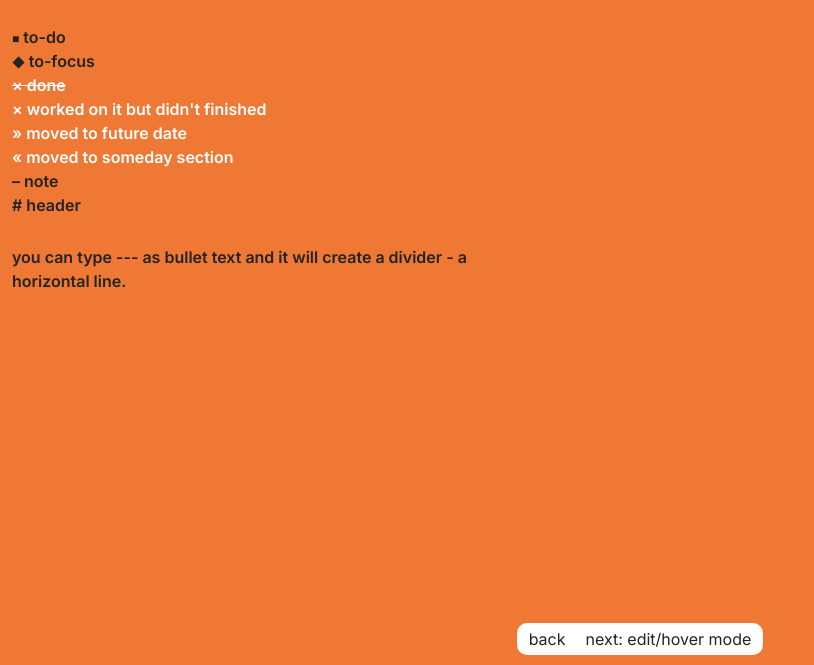
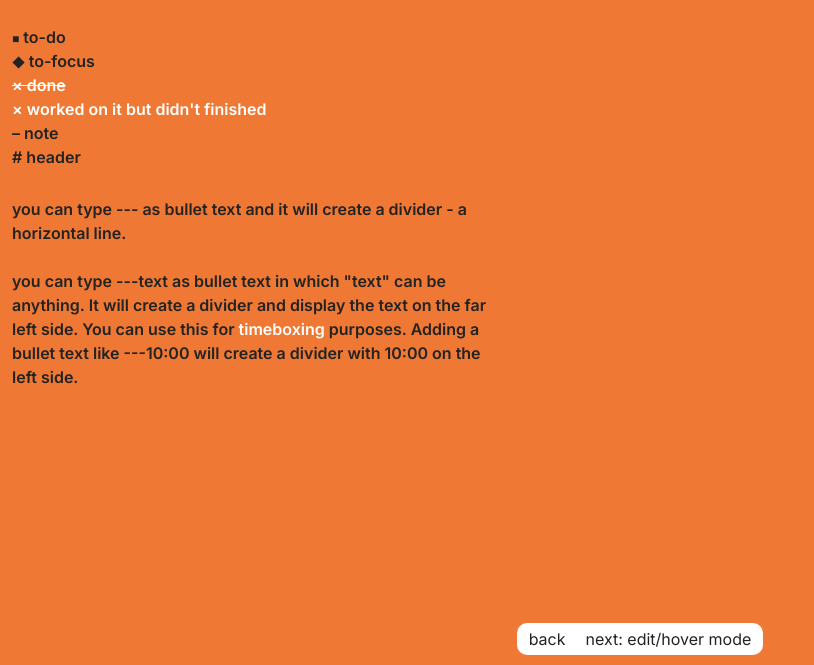
Before and after one commit to kemaltekce/calendle-website, a website built with Vite: page pages/bullets.html in a window 1280 px wide. Shown: the part 135-800 px from the top of the page, without its empty margins (0-814 px from the left). Built offline with nearby package versions, Linux system fonts and the light colour scheme.

Commit message:
update version. update bullet feature.

```diff
--- a/index.html
+++ b/index.html
@@ -192,7 +192,7 @@
         available for MacOS.
       </div>
       <a
-        href="https://github.com/kemaltekce/calendle/releases/download/v0.3.0/calendle-0.3.0-arm64.dmg"
+        href="https://github.com/kemaltekce/calendle/releases/download/v0.4.0/calendle-0.4.0-arm64.dmg"
         class="font-extrabold border-[#232323] border-[7px] flex items-center mt-5 hover:bg-[#232323] hover:text-[#ffffff]"
       >
         <div class="grow border-r-[7px] border-[#232323] pl-3">download</div>
--- a/pages/bullets.html
+++ b/pages/bullets.html
@@ -31,14 +31,23 @@
         <div class="text-[#ffffff]">
           &#215; worked on it but didn't finished
         </div>
-        <div class="text-[#ffffff]">&#xbb; moved to future date</div>
-        <div class="text-[#ffffff]">&#xab; moved to someday section</div>
+        <!-- <div class="text-[#ffffff]">&#xbb; moved to future date</div> -->
+        <!-- <div class="text-[#ffffff]">&#xab; moved to someday section</div> -->
         <div>&#8211; note</div>
         <div># header</div>
       </div>
       <div>
         you can type --- as bullet text and it will create a divider - a
         horizontal line.
+      </div>
+      <br />
+      <div>
+        you can type ---text as bullet text in which "text" can be anything. It
+        will create a divider and display the text on the far left side. You
+        can use this for
+        <span class="text-[#ffffff]">timeboxing</span> purposes. Adding a
+        bullet text like ---10:00 will create a divider with 10:00 on the left
+        side.
       </div>
     </div>
     <div class="flex fixed w-[100%] justify-center bottom-[10px]">
```
